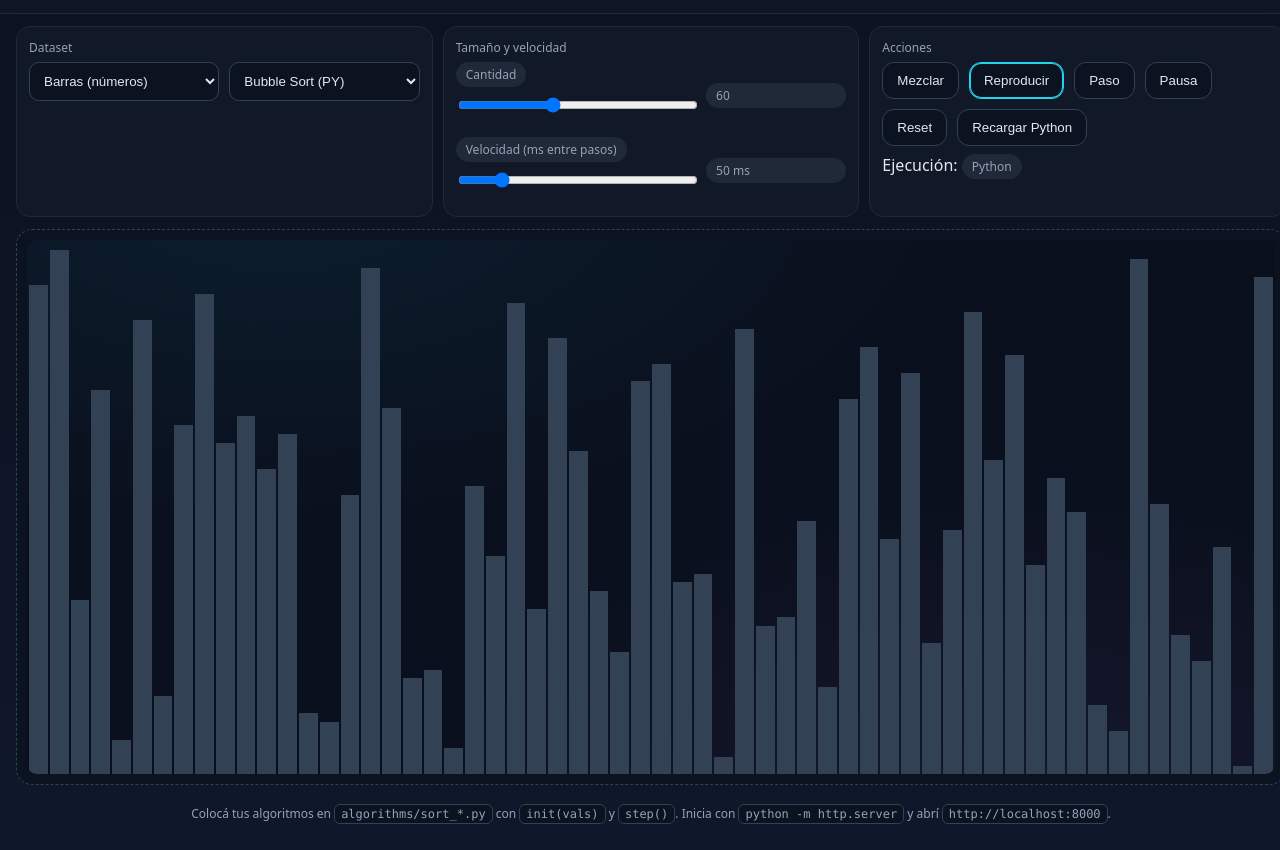
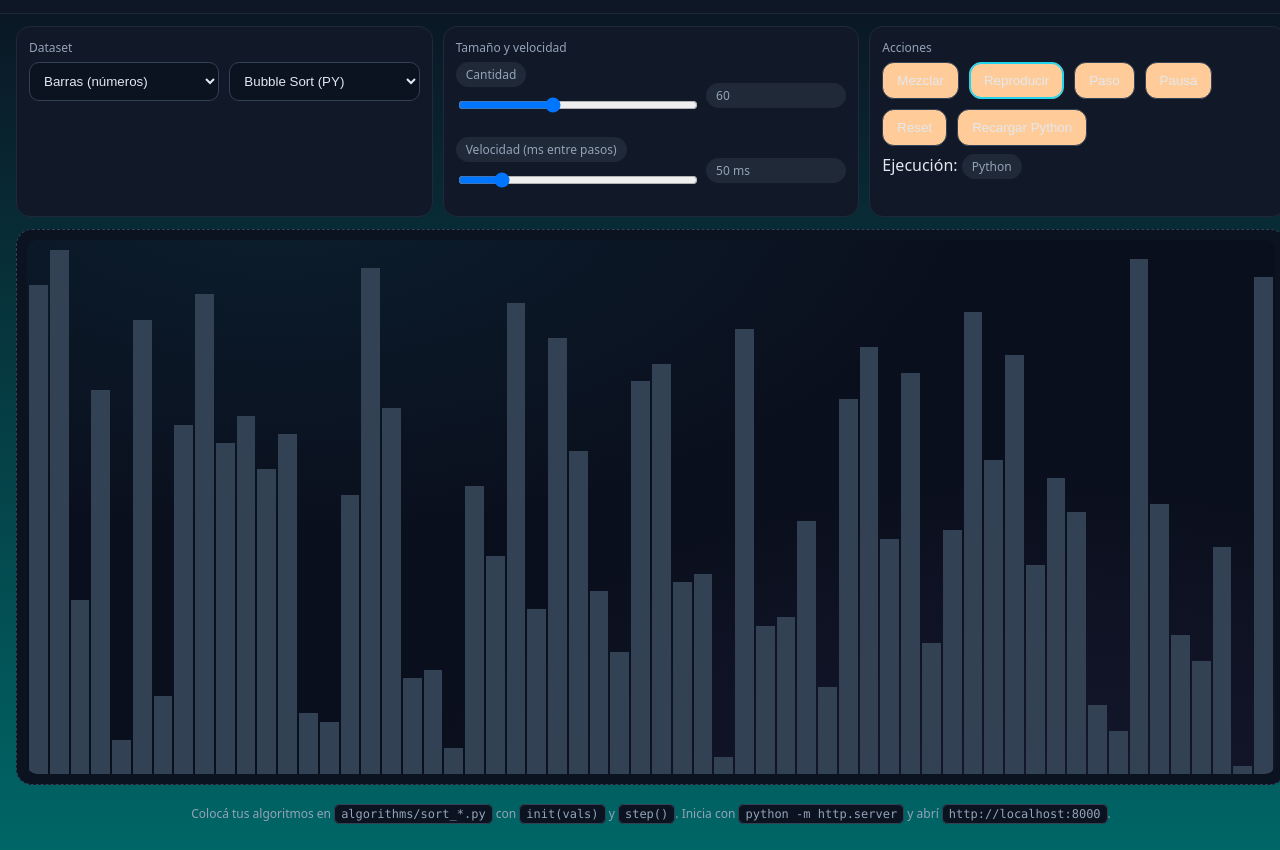
Before and after one commit to moreyram240-ops/visualizador, a plain HTML site: page index.html in a window 1280 px wide. Shown: the part 44-894 px from the top of the page. Drawn offline with Linux system fonts and the light colour scheme; a script that the page names is missing.

Commit message:
Update index.html

```diff
--- a/index.html
+++ b/index.html
@@ -6,7 +6,7 @@
   <meta name="viewport" content="width=device-width, initial-scale=1.0" />
   <title>Visualizador de Ordenamientos — Python externo</title>
   <style>
-    :root { --bg:#0f172a; --panel:#111827; --muted:#94a3b8; --text:#e2e8f0; --accent:#22d3ee; }
+    :root { --bg:#006666; --panel:#111827; --muted:#94a3b8; --text:#e2e8f0; --accent:#22d3ee; }
     *{box-sizing:border-box}
     body{margin:0;font-family:system-ui,-apple-system,Segoe UI,Roboto,Ubuntu,Cantarell,Arial;background:linear-gradient(180deg,#0b1220,var(--bg));color:var(--text);min-height:100vh;display:grid;grid-template-rows:auto 1fr}
     header{padding:16px 20px;border-bottom:1px solid #1f2937;background:rgba(17,24,39,.75);backdrop-filter:blur(6px);display:flex;align-items:center;gap:12px;flex-wrap:wrap}
@@ -20,7 +20,7 @@
     .row{display:flex;align-items:center;gap:10px}
     .row>*{flex:1}
     .btns{display:flex;flex-wrap:wrap;gap:10px}
-    button{background:#0b1220;color:var(--text);border:1px solid #334155;padding:10px 14px;border-radius:12px;cursor:pointer;transition:transform .06s ease,border-color .2s ease}
+    button{background:#ffcc99;color:var(--text);border:1px solid #334155;padding:10px 14px;border-radius:12px;cursor:pointer;transition:transform .06s ease,border-color .2s ease}
     button:hover{border-color:var(--accent)}
     button:active{transform:translateY(1px)}
     button.primary{border-color:var(--accent);box-shadow:inset 0 0 0 1px var(--accent)}
```
